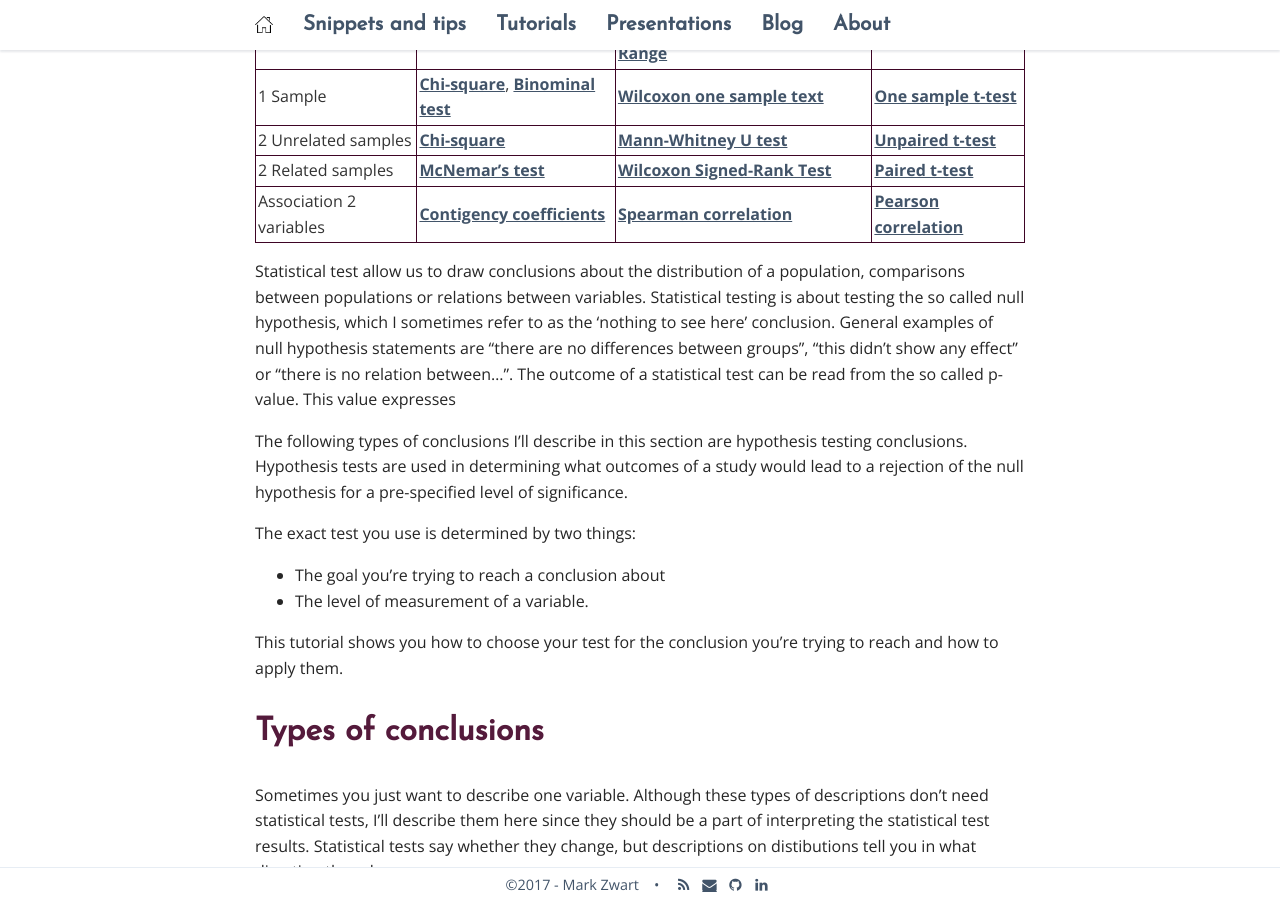
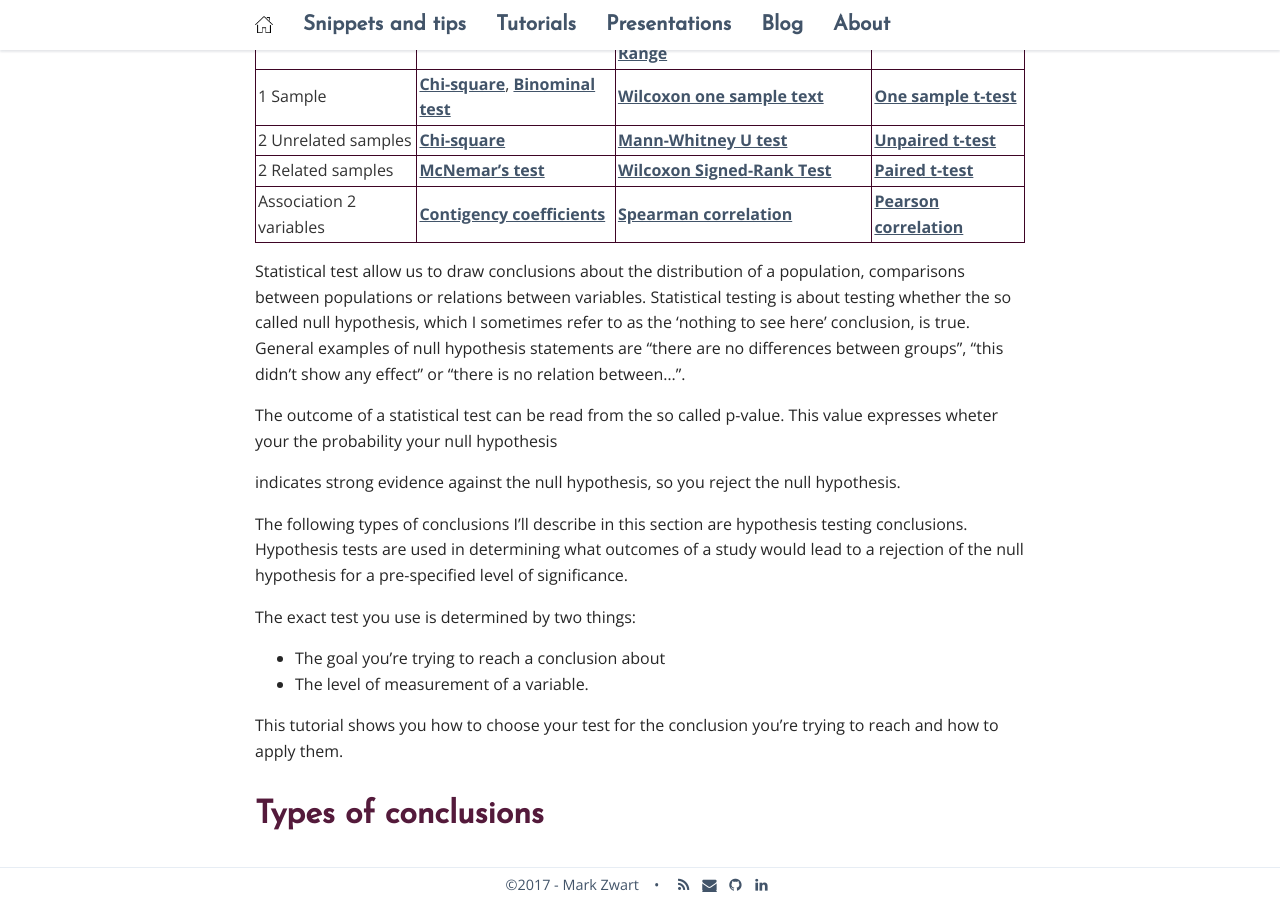
Before and after one commit to mark-me/mark-me.github.io, a Jekyll site: the page built from _pages/tutorials/statistical-tests/statistical-tests.md, in a window 1280 px wide and 900 px high, scrolled down 417 px. Built offline with Jekyll 4.4.1, drawn with Linux system fonts in a browser that asks for light colours; nearby versions of some CDN libraries; comment, search, counter and statistics services are not loaded.

Commit message:
Update statistical-tests.md

```diff
--- a/_pages/tutorials/statistical-tests/statistical-tests.md
+++ b/_pages/tutorials/statistical-tests/statistical-tests.md
@@ -16,7 +16,11 @@ This tutorial is one in a series of four. The goal of this whole tutorial shows
 | Association 2 variables | [Contigency coefficients](/statistical-tests-categorical/#contigency-coefficients) | [Spearman correlation](/statistical-tests-ordinal/#spearman-correlation) | [Pearson correlation](/statistical-tests-gaussian/#pearson-correlation) |
 
 
-Statistical test allow us to draw conclusions about the distribution of a population, comparisons between populations or relations between variables. Statistical testing is about testing the so called null hypothesis, which I sometimes refer to as the 'nothing to see here' conclusion. General examples of null hypothesis statements are "there are no differences between groups", "this didn't show any effect" or "there is no relation between...". The outcome of a statistical test can be read from the so called p-value. This value expresses
+Statistical test allow us to draw conclusions about the distribution of a population, comparisons between populations or relations between variables. Statistical testing is about testing whether the so called null hypothesis, which I sometimes refer to as the 'nothing to see here' conclusion, is true. General examples of null hypothesis statements are "there are no differences between groups", "this didn't show any effect" or "there is no relation between...".
+
+The outcome of a statistical test can be read from the so called p-value. This value expresses wheter your the probability your null hypothesis
+
+indicates strong evidence against the null hypothesis, so you reject the null hypothesis.
 
 The following types of conclusions I'll describe in this section are hypothesis testing conclusions. Hypothesis tests are used in determining what outcomes of a study would lead to a rejection of the null hypothesis for a pre-specified level of significance.
 
```
